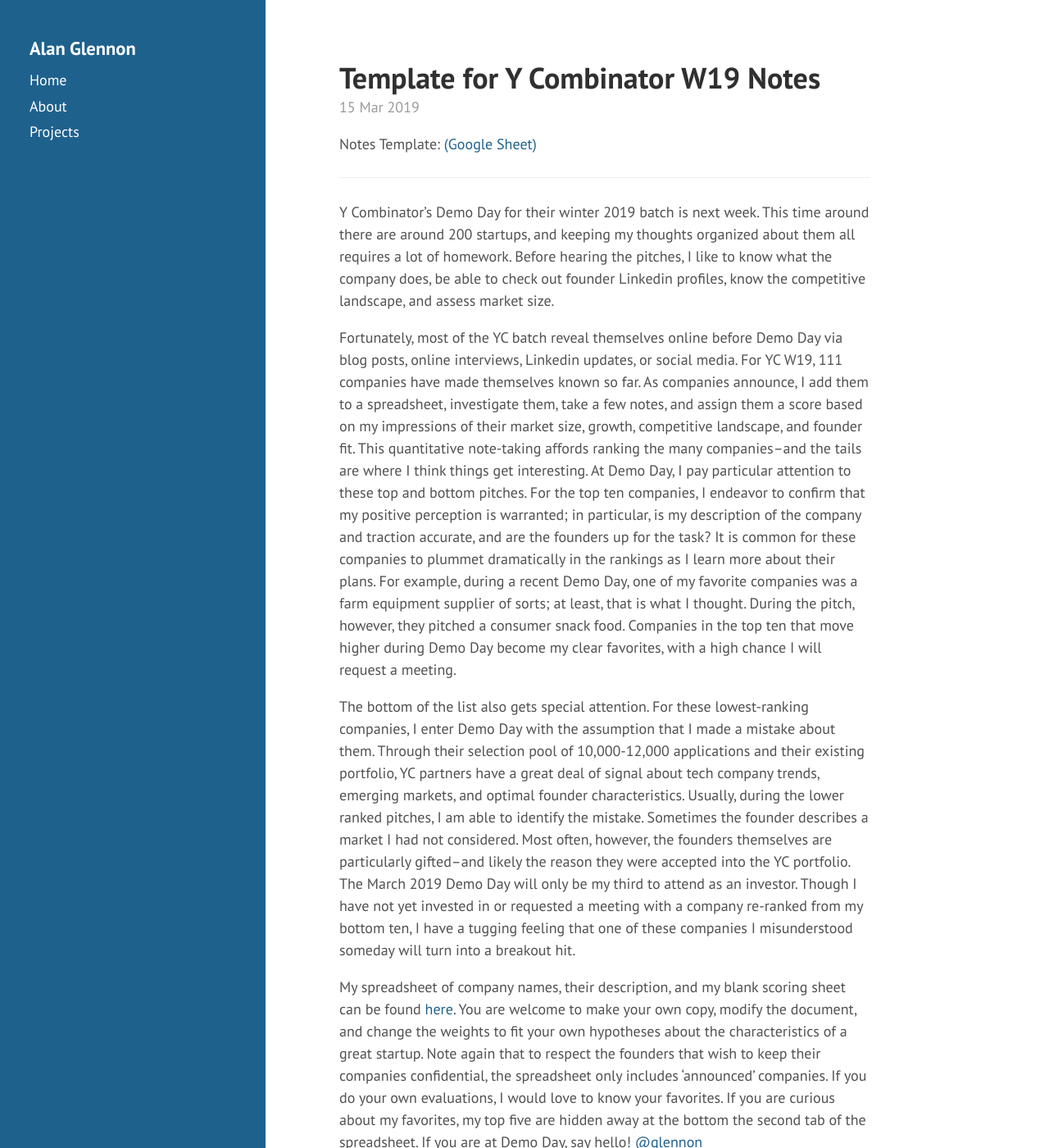
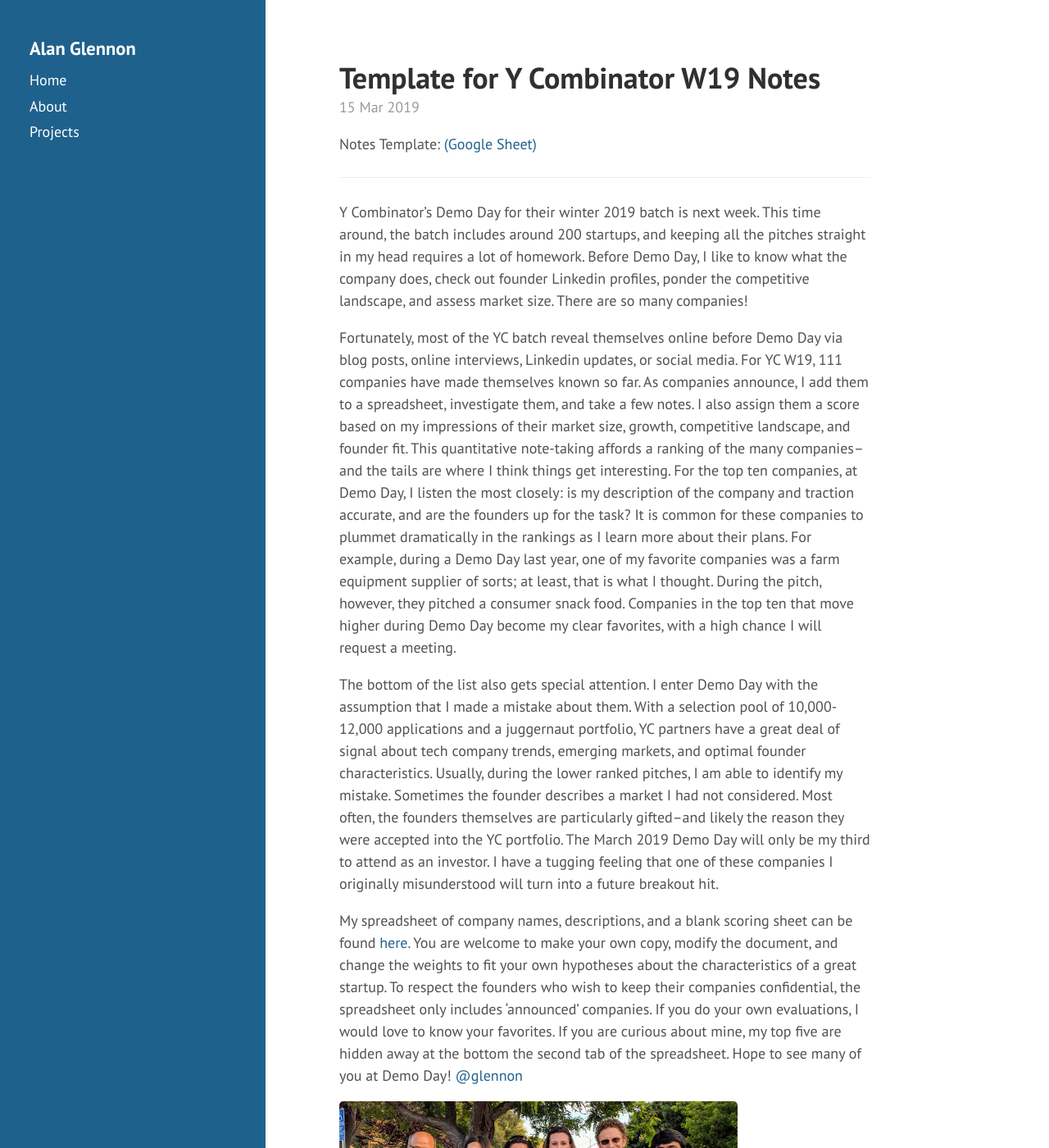
Before and after one commit to glennon/glennon.github.io, a Jekyll site: the page built from _posts/2019-03-15-yc-w19-template.md, in a window 1280 px wide and 1400 px high. Shown: the whole window at 82% size. Built offline with Jekyll 4.4.1, drawn with Linux system fonts in a browser that asks for light colours.

Commit message:
Update 2019-03-15-yc-w19-template.md
post-posting proofreading

```diff
--- a/_posts/2019-03-15-yc-w19-template.md
+++ b/_posts/2019-03-15-yc-w19-template.md
@@ -7,13 +7,13 @@ Notes Template: <a href="https://docs.google.com/spreadsheets/d/1v9rsdMKlE-5zvhe
 
 ----
 
-Y Combinator's Demo Day for their winter 2019 batch is next week. This time around there are around 200 startups, and keeping my thoughts organized about them all requires a lot of homework. Before hearing the pitches, I like to know what the company does, be able to check out founder Linkedin profiles, know the competitive landscape, and assess market size.
+Y Combinator's Demo Day for their winter 2019 batch is next week. This time around, the batch includes around 200 startups, and keeping all the pitches straight in my head requires a lot of homework. Before Demo Day, I like to know what the company does, check out founder Linkedin profiles, ponder the competitive landscape, and assess market size. There are so many companies!
 
-Fortunately, most of the YC batch reveal themselves online before Demo Day via blog posts, online interviews, Linkedin updates, or social media. For YC W19, 111 companies have made themselves known so far. As companies announce, I add them to a spreadsheet, investigate them, take a few notes, and assign them a score based on my impressions of their market size, growth, competitive landscape, and founder fit. This quantitative note-taking affords ranking the many companies--and the tails are where I think things get interesting. At Demo Day, I pay particular attention to these top and bottom pitches. For the top ten companies, I endeavor to confirm that my positive perception is warranted; in particular, is my description of the company and traction accurate, and are the founders up for the task? It is common for these companies to plummet dramatically in the rankings as I learn more about their plans. For example, during a recent Demo Day, one of my favorite companies was a farm equipment supplier of sorts; at least, that is what I thought. During the pitch, however, they pitched a consumer snack food. Companies in the top ten that move higher during Demo Day become my clear favorites, with a high chance I will request a meeting.
+Fortunately, most of the YC batch reveal themselves online before Demo Day via blog posts, online interviews, Linkedin updates, or social media. For YC W19, 111 companies have made themselves known so far. As companies announce, I add them to a spreadsheet, investigate them, and take a few notes. I also assign them a score based on my impressions of their market size, growth, competitive landscape, and founder fit. This quantitative note-taking affords a ranking of the many companies--and the tails are where I think things get interesting. For the top ten companies, at Demo Day, I listen the most closely: is my description of the company and traction accurate, and are the founders up for the task? It is common for these companies to plummet dramatically in the rankings as I learn more about their plans. For example, during a Demo Day last year, one of my favorite companies was a farm equipment supplier of sorts; at least, that is what I thought. During the pitch, however, they pitched a consumer snack food. Companies in the top ten that move higher during Demo Day become my clear favorites, with a high chance I will request a meeting.
 
-The bottom of the list also gets special attention. For these lowest-ranking companies, I enter Demo Day with the assumption that I made a mistake about them. Through their selection pool of 10,000-12,000 applications and their existing portfolio, YC partners have a great deal of signal about tech company trends, emerging markets, and optimal founder characteristics. Usually, during the lower ranked pitches, I am able to identify the mistake. Sometimes the founder describes a market I had not considered. Most often, however, the founders themselves are particularly gifted--and likely the reason they were accepted into the YC portfolio. The March 2019 Demo Day will only be my third to attend as an investor. Though I have not yet invested in or requested a meeting with a company re-ranked from my bottom ten, I have a tugging feeling that one of these companies I misunderstood someday will turn into a breakout hit.
+The bottom of the list also gets special attention. I enter Demo Day with the assumption that I made a mistake about them. With a selection pool of 10,000-12,000 applications and a juggernaut portfolio, YC partners have a great deal of signal about tech company trends, emerging markets, and optimal founder characteristics. Usually, during the lower ranked pitches, I am able to identify my mistake. Sometimes the founder describes a market I had not considered. Most often, the founders themselves are particularly gifted--and likely the reason they were accepted into the YC portfolio. The March 2019 Demo Day will only be my third to attend as an investor. I have a tugging feeling that one of these companies I originally misunderstood will turn into a future breakout hit.
 
-My spreadsheet of company names, their description, and my blank scoring sheet can be found <a href="https://docs.google.com/spreadsheets/d/1v9rsdMKlE-5zvhebh8T9dJ2k4wpBUJKj01pbX0OuAAk/edit?usp=sharing">here</a>. You are welcome to make your own copy, modify the document, and change the weights to fit your own hypotheses about the characteristics of a great startup. Note again that to respect the founders that wish to keep their companies confidential, the spreadsheet only includes 'announced' companies.  If you do your own evaluations, I would love to know your favorites. If you are curious about my favorites, my top five are hidden away at the bottom the second tab of the spreadsheet. If you are at Demo Day, say hello! <a href="https://twitter.com/glennon">@glennon</a>
+My spreadsheet of company names, descriptions, and a blank scoring sheet can be found <a href="https://docs.google.com/spreadsheets/d/1v9rsdMKlE-5zvhebh8T9dJ2k4wpBUJKj01pbX0OuAAk/edit?usp=sharing">here</a>. You are welcome to make your own copy, modify the document, and change the weights to fit your own hypotheses about the characteristics of a great startup. To respect the founders who wish to keep their companies confidential, the spreadsheet only includes 'announced' companies.  If you do your own evaluations, I would love to know your favorites. If you are curious about mine, my top five are hidden away at the bottom the second tab of the spreadsheet. Hope to see many of you at Demo Day! <a href="https://twitter.com/glennon">@glennon</a>
 
 <table>
 <td>
```
